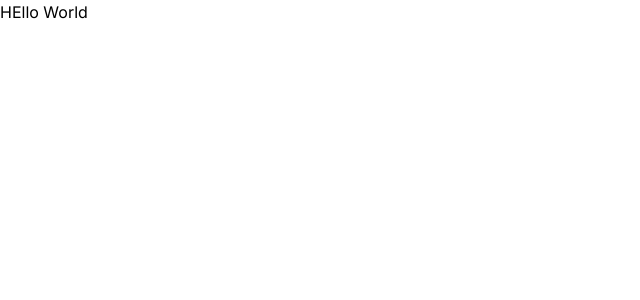
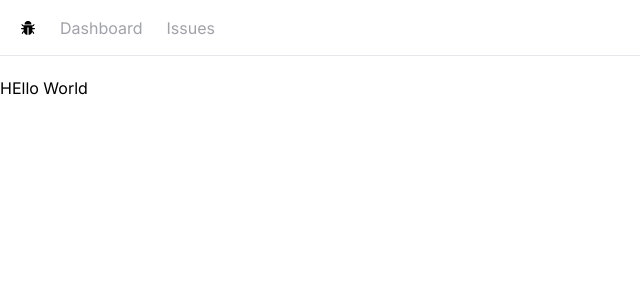
Before and after one commit to sagajax/issue-tracker, a Next.js app: page / in a window 1280 px wide. Shown: the top 300 px of the page, without its empty margins (0-640 px from the left). Built offline with nearby package versions, Linux system fonts and the light colour scheme.

Commit message:
Build the Navbar

```diff
--- /dev/null
+++ b/app/NavBar.tsx
@@ -0,0 +1,26 @@
+import Link from 'next/link'
+import React from 'react'
+import { AiFillBug } from "react-icons/ai";
+
+const NavBar = () => {
+    const links = [
+        {label:'Dashboard' , href:'/dashboard'},
+        {label:'Issues' , href:'/issues'}
+    ]
+  return (
+    <nav className='flex space-x-6 px-5 border-b mb-5 h-14 items-center' >
+        <Link  href='/'><AiFillBug/></Link>
+        <ul className=' flex space-x-6'>
+            {links.map(link => <Link
+            key={link.href}
+            className=' text-zinc-400 hover:text-zinc-700 transition-colors'
+            href={link.href}>{link.label}</Link> )}
+
+
+
+        </ul>
+    </nav>
+  )
+}
+
+export default NavBar
--- a/app/layout.tsx
+++ b/app/layout.tsx
@@ -1,6 +1,7 @@
 import './globals.css'
 import type { Metadata } from 'next'
 import { Inter } from 'next/font/google'
+import NavBar from './NavBar'
 
 const inter = Inter({ subsets: ['latin'] })
 
@@ -16,7 +17,13 @@
 }) {
   return (
     <html lang="en">
-      <body className={inter.className}>{children}</body>
+      <body className={inter.className}>
+        <NavBar/>
+        <main>
+        {children}
+        </main>
+
+        </body>
     </html>
   )
 }
--- a/package.json
+++ b/package.json
@@ -19,6 +19,7 @@
     "postcss": "8.4.38",
     "react": "18.3.1",
     "react-dom": "18.3.1",
+    "react-icons": "^5.2.1",
     "tailwindcss": "3.4.4",
     "typescript": "5.5.2"
   }
```
Also changed, not shown: 1 other file (tests, documents, lock files or other folders).
